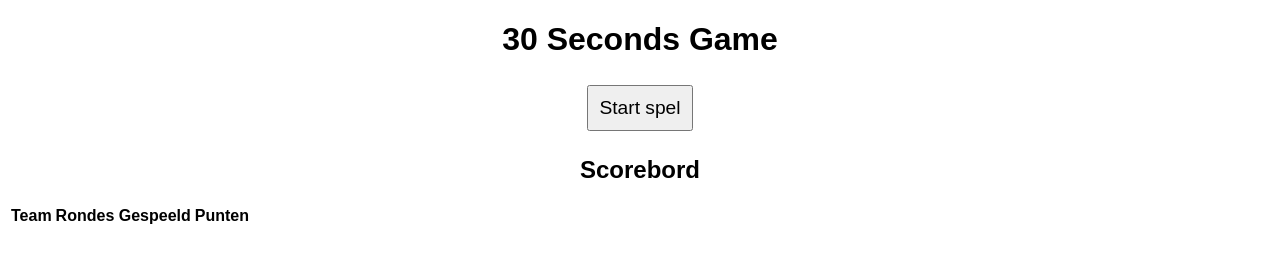
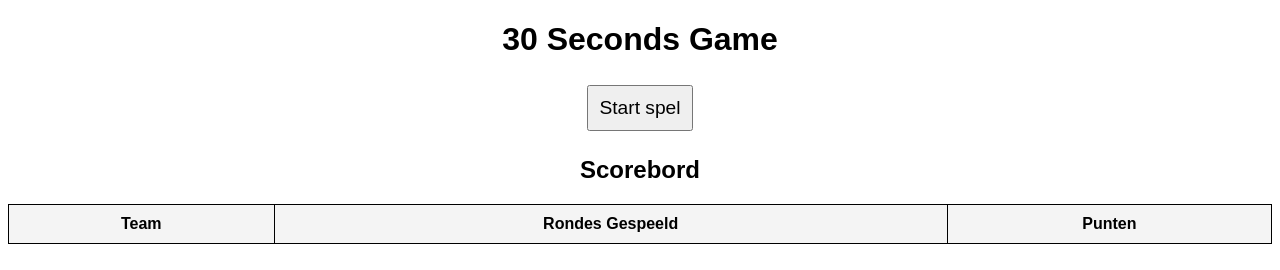
Before and after one commit to jessedekinderen/woorden-spel-2, a plain HTML site: page index.html in a window 1280 px wide. Drawn offline with Linux system fonts and the light colour scheme.

Commit message:
Update style.css

```diff
--- a/style.css
+++ b/style.css
@@ -33,3 +33,22 @@ button {
     font-size: 2em;
     margin: 20px;
 }
+
+#scoreboard {
+    margin-top: 20px;
+    text-align: center;
+}
+
+#scoreboard table {
+    width: 100%;
+    border-collapse: collapse;
+}
+
+#scoreboard th, #scoreboard td {
+    border: 1px solid black;
+    padding: 10px;
+}
+
+#scoreboard th {
+    background-color: #f4f4f4;
+}
```
